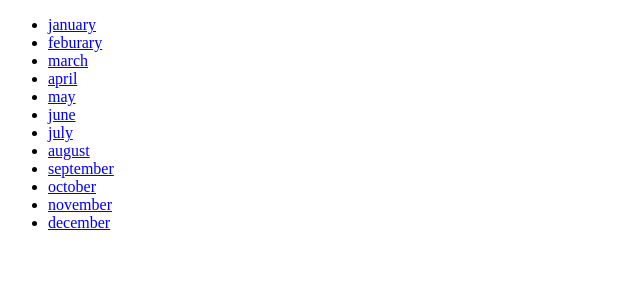
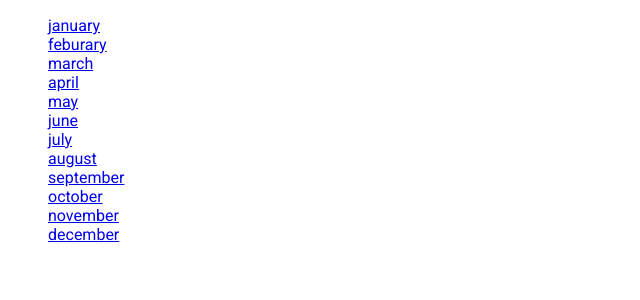
Before and after one commit to tsglow/djangotr, a Django app: page /challenges/ in a window 1280 px wide. Shown: the top 300 px of the page, without its empty margins (0-640 px from the left). Run offline with Django 5.2, Linux system fonts and the light colour scheme.

Commit message:
feat: add static css

```diff
--- /dev/null
+++ b/monthly_challenges/challenges/static/challenges/challenges.css
@@ -0,0 +1,3 @@
+ul {
+    list-style: none;
+}
--- a/monthly_challenges/challenges/templates/challenges/index.html
+++ b/monthly_challenges/challenges/templates/challenges/index.html
@@ -1,4 +1,9 @@
 {% extends "base.html" %}
+{% load static %}
+    {% block css_files %}
+        <link rel="stylesheet" href="{% static "challenges/challenges.css"%}">
+    {% endblock %}
+
     {% block page_title %}
     All challenges
     {% endblock  %}
--- a/monthly_challenges/challenges/views.py
+++ b/monthly_challenges/challenges/views.py
@@ -37,12 +37,11 @@ def index(request):
 def num_redirect(request, month):
     try:
         forward_month = challenges[month - 1]['month']
-        print(forward_month)
+        # print(forward_month)
         re_path = reverse("month-challenge", args=[forward_month])
-        print(re_path)
+        # print(re_path)
         return HttpResponseRedirect(re_path)
     except:
-        response_data = render_to_string("404.html")
         raise Http404()
 
 
@@ -54,5 +53,4 @@ def mon_challenge(request, month):
             'ch': t_month['challenge']}
         return render(request, "challenges/challenges.html", context)
     except:
-        response_data = render_to_string("404.html")
         raise Http404()
--- a/monthly_challenges/monthly_challenges/settings.py
+++ b/monthly_challenges/monthly_challenges/settings.py
@@ -25,7 +25,7 @@ SECRET_KEY = 'django-insecure-5)iur*&=-4z5f$o&xj+xneq-^x&d4xek9%*0!%))_xgv2a9!yw
 # SECURITY WARNING: don't run with debug turned on in production!
 DEBUG = True
 
-ALLOWED_HOSTS = ["*"]
+ALLOWED_HOSTS = []
 
 
 # Application definition
@@ -119,6 +119,10 @@ USE_TZ = True
 
 STATIC_URL = 'static/'
 
+STATICFILES_DIRS = [
+    BASE_DIR / "static"
+]
+
 # Default primary key field type
 # https://docs.djangoproject.com/en/5.2/ref/settings/#default-auto-field
 
--- /dev/null
+++ b/monthly_challenges/static/styles.css
@@ -0,0 +1,9 @@
+@import url('https://fonts.googleapis.com/css2?family=Roboto:ital,wght@0,100..900;1,100..900&display=swap');
+
+html {
+    font-family: "Roboto", sans-serif;
+}
+
+body {
+    margin: 10;
+}
--- a/monthly_challenges/templates/base.html
+++ b/monthly_challenges/templates/base.html
@@ -1,9 +1,13 @@
+{% load static %}
+
 <!DOCTYPE html>
 <html lang="en">
 <head>
     <meta charset="UTF-8">
     <meta name="viewport" content="width=device-width, initial-scale=1.0">
     <title>{% block page_title %}My challenges{% endblock %}</title>
+    <link rel="stylesheet" href="{% static "styles.css" %}">
+    {% block css_files %}{% endblock %}
 </head>
 <body>
     {% block content%}
```
